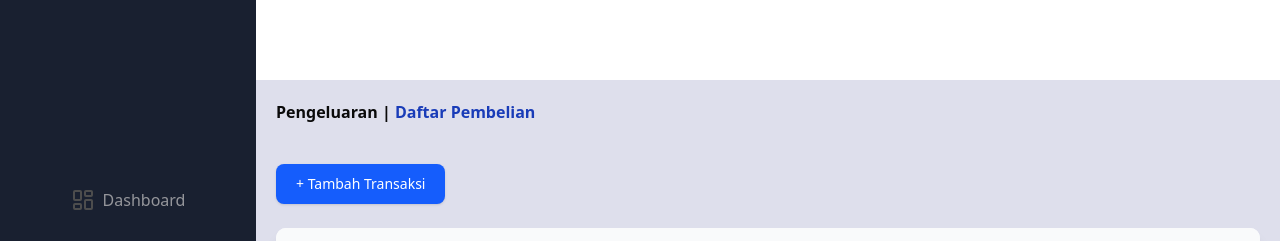
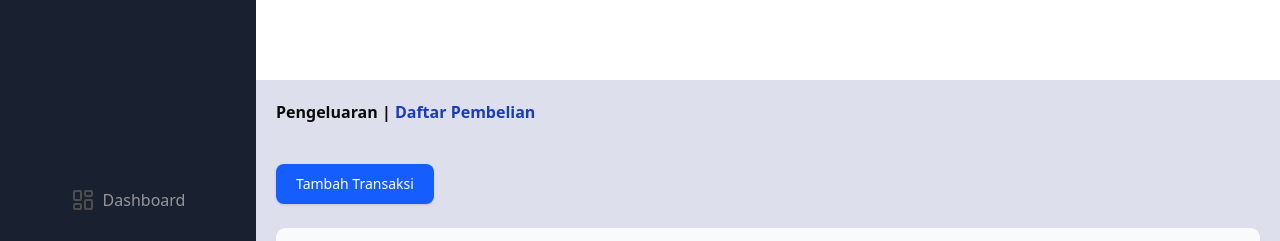
Before and after one commit to FaizYanuar/CatetinApp, a Next.js app: page /dashboard/pengeluaran in a window 1280 px wide. Shown: the top 241 px of the page. Built offline with nearby package versions, Linux system fonts and the light colour scheme; no server answers.

Commit message:
style: ubah bg modal

```diff
--- a/app/(routes)/dashboard/pengeluaran/_components/TransactionDetailModal.jsx
+++ b/app/(routes)/dashboard/pengeluaran/_components/TransactionDetailModal.jsx
@@ -27,7 +27,7 @@ export default function TransactionDetailModal({ transaction, onClose }) {
   const displayValue = (value) => value || '-';
 
   return (
-    <div className="fixed inset-0 bg-black bg-opacity-50 backdrop-blur-sm z-[70] flex items-center justify-center p-4 transition-opacity duration-300 ease-in-out">
+    <div className="fixed inset-0 backdrop-blur-md z-50 flex items-center justify-center transition-opacity duration-300 ease-in-out">
       <div className="bg-white rounded-lg p-6 md:p-8 w-full max-w-2xl shadow-xl max-h-[90vh] overflow-y-auto transform transition-all duration-300 ease-in-out scale-95 opacity-0 animate-modalFadeInScale">
         {/* Modal Header */}
         <div className="flex justify-between items-center mb-6 pb-3 border-b border-gray-200">
--- a/app/(routes)/dashboard/pengeluaran/_components/addPengeluaranForm.jsx
+++ b/app/(routes)/dashboard/pengeluaran/_components/addPengeluaranForm.jsx
@@ -170,7 +170,7 @@ export default function AddPengeluaranForm({ onClose }) {
 
   return (
     <>
-      <div className="fixed inset-0 bg-black bg-opacity-50 backdrop-blur-sm z-50 flex items-center justify-center p-4">
+      <div className="fixed inset-0 backdrop-blur-md z-50 flex items-center justify-center transition-opacity duration-300 ease-in-out">
         <div className="bg-white rounded-lg p-6 w-full max-w-3xl shadow-xl max-h-[90vh] overflow-y-auto">
           <div className="flex justify-between items-center mb-6 pb-3 border-b">
             <h2 className="text-xl font-semibold text-gray-800">Tambah Transaksi Pembelian</h2>
--- a/app/(routes)/dashboard/pengeluaran/_components/addSupplierModal.jsx
+++ b/app/(routes)/dashboard/pengeluaran/_components/addSupplierModal.jsx
@@ -45,7 +45,7 @@ export default function AddSupplierModal({ onClose, onSupplierAdded }) {
   };
 
   return (
-    <div className="fixed inset-0 bg-black bg-opacity-50 backdrop-blur-sm z-[60] flex items-center justify-center p-4">
+    <div className="fixed inset-0 backdrop-blur-md z-50 flex items-center justify-center transition-opacity duration-300 ease-in-out">
       <div className="bg-white rounded-lg p-6 md:p-8 w-full max-w-lg shadow-xl max-h-[90vh] overflow-y-auto">
         <div className="flex justify-between items-center mb-6 pb-3 border-b">
           <h2 className="text-xl font-semibold text-gray-800">Tambah Supplier Baru</h2>
--- a/app/(routes)/dashboard/pengeluaran/page.jsx
+++ b/app/(routes)/dashboard/pengeluaran/page.jsx
@@ -99,7 +99,7 @@ function Pengeluaran() {
           onClick={() => setShowAddModal(true)}
           className="bg-blue-600 px-5 py-2.5 rounded-md text-white hover:bg-blue-700 transition-colors duration-250 shadow hover:shadow-md text-sm font-medium hover:cursor-pointer"
         >
-          + Tambah Transaksi
+        Tambah Transaksi
         </button>
 
         <div className="overflow-x-auto my-6 bg-white shadow-lg rounded-lg">
```
